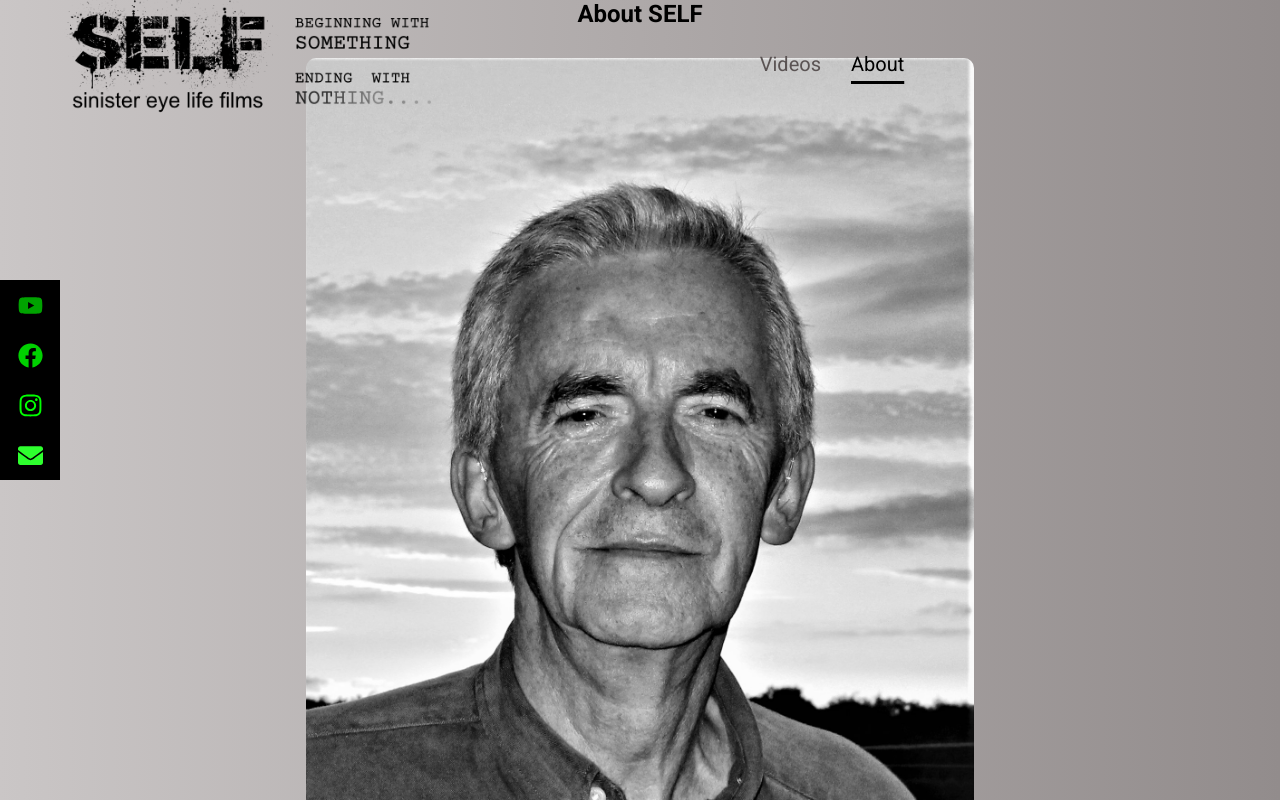
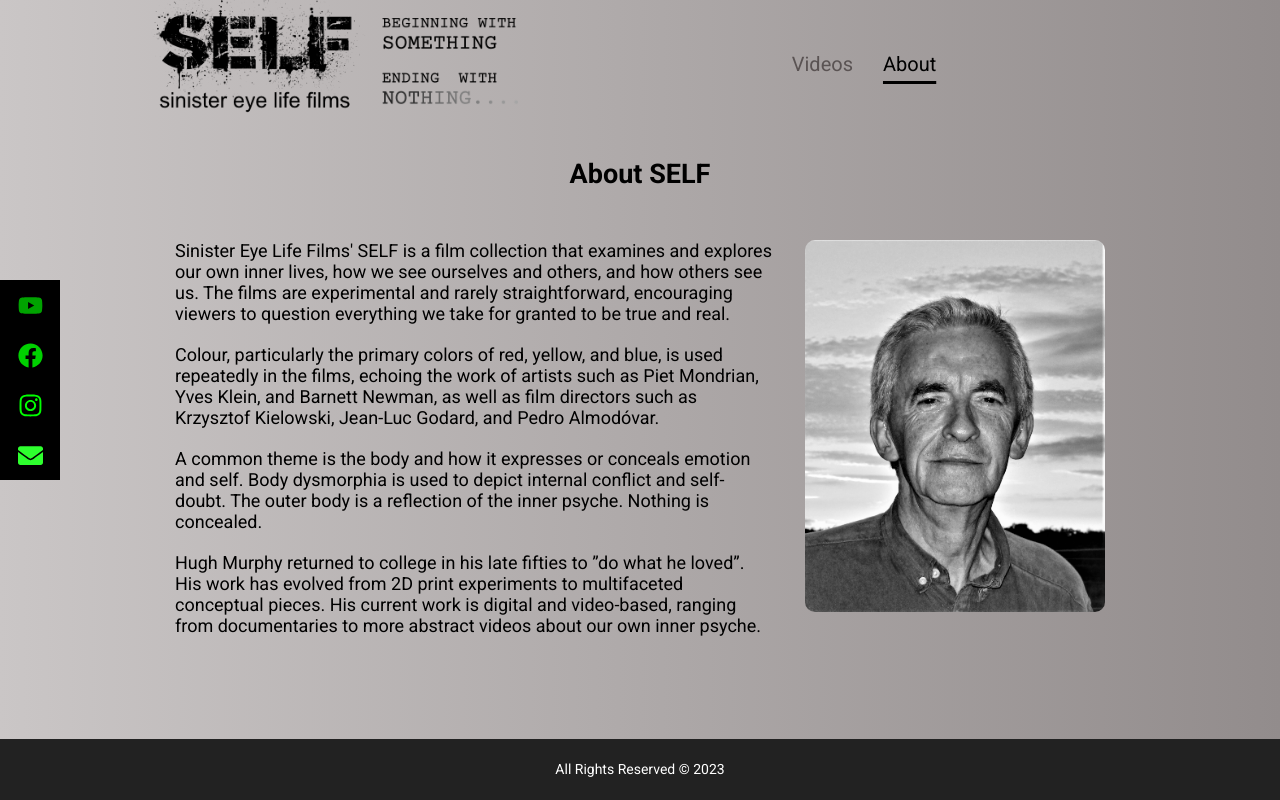
Before and after one commit to SinisterEyeLifeFilms/sinistereyelifefilms.github.io, a React (Vite) app: page /#/about in a window 1280 px wide. Shown: the top 800 px of the page. Built offline with nearby package versions, Linux system fonts and the light colour scheme.

Commit message:
Fix header layout, and create layout for the about page, fix footer

```diff
--- a/src/components/About/About.css
+++ b/src/components/About/About.css
@@ -1,15 +1,41 @@
+.about-title {
+  text-align: center;
+}
+
 .about {
   display: flex;
   flex-direction: column;
   align-items: center;
   justify-content: center;
-  height: 100vh;
   gap: 30px;
   padding: 20px;
 }
 
 .portrait {
   object-fit: cover;
-  width: 60%;
+  width: 300px;
   border-radius: 10px;
 }
+
+.about-text {
+  display: flex;
+  flex-direction: column;
+  gap: 20px;
+}
+
+@media screen and (min-width: 1024px) {
+  .about {
+    height: max-content;
+    padding: 50px;
+    flex-direction: row-reverse;
+    align-items: flex-start;
+  }
+
+  .portrait {
+    max-width: 400px;
+  }
+
+  .about-text {
+    width: 600px;
+  }
+}
--- a/src/components/About/About.jsx
+++ b/src/components/About/About.jsx
@@ -2,15 +2,17 @@ import portrait from '../../assets/hugh-murphy.jpg';
 import './About.css';
 
 const About = () => (
-  <section className="about">
-    <h2>About SELF</h2>
+  <section>
+    <h2 className="about-title">About SELF</h2>
 
+    <article className="about">
       <img
         src={portrait}
         alt="Hugh Murphy - SELF"
         className="portrait"
       />
 
+      <div className="about-text">
         <p>
           Sinister Eye Life Films&apos; SELF is a film collection that examines and explores our
           own inner lives, how we see ourselves and others, and how others see us. The
@@ -37,6 +39,8 @@ const About = () => (
           pieces. His current work is digital and video-based, ranging from
           documentaries to more abstract videos about our own inner psyche.
         </p>
+      </div>
+    </article>
   </section>
 );
 
--- a/src/components/Footer/Footer.css
+++ b/src/components/Footer/Footer.css
@@ -8,3 +8,13 @@
   line-height: 1.5;
   margin-bottom: 50px;
 }
+
+@media screen and (min-width: 1024px) {
+  .footer {
+    position: fixed;
+    bottom: 0;
+    left: 0;
+    right: 0;
+    margin-bottom: 0;
+  }
+}
--- a/src/components/Header/Header.css
+++ b/src/components/Header/Header.css
@@ -39,13 +39,14 @@
 @media screen and (min-width: 1024px) {
   .header {
     flex-direction: row;
-    justify-content: space-between;
+    justify-content: space-around;
     align-items: center;
     margin: 0 5%;
   }
 
   .logo {
     width: 30vw;
+    margin-right: 5vw;
   }
 
   .social-bar {
--- a/src/index.css
+++ b/src/index.css
@@ -36,7 +36,13 @@ body {
   font-family: Roboto, sans-serif;
   font-size: 16px;
   background: linear-gradient(90deg, rgb(202, 198, 198) 0%, rgb(146, 140, 140) 100%);
-  min-height: 100vh;
+  max-height: 100vh;
   display: flex;
   flex-direction: column;
 }
+
+@media screen and (min-width: 1024px) {
+  body {
+    font-size: 18px;
+  }
+}
```
Lines whose indentation alone changed are shown as unchanged.
